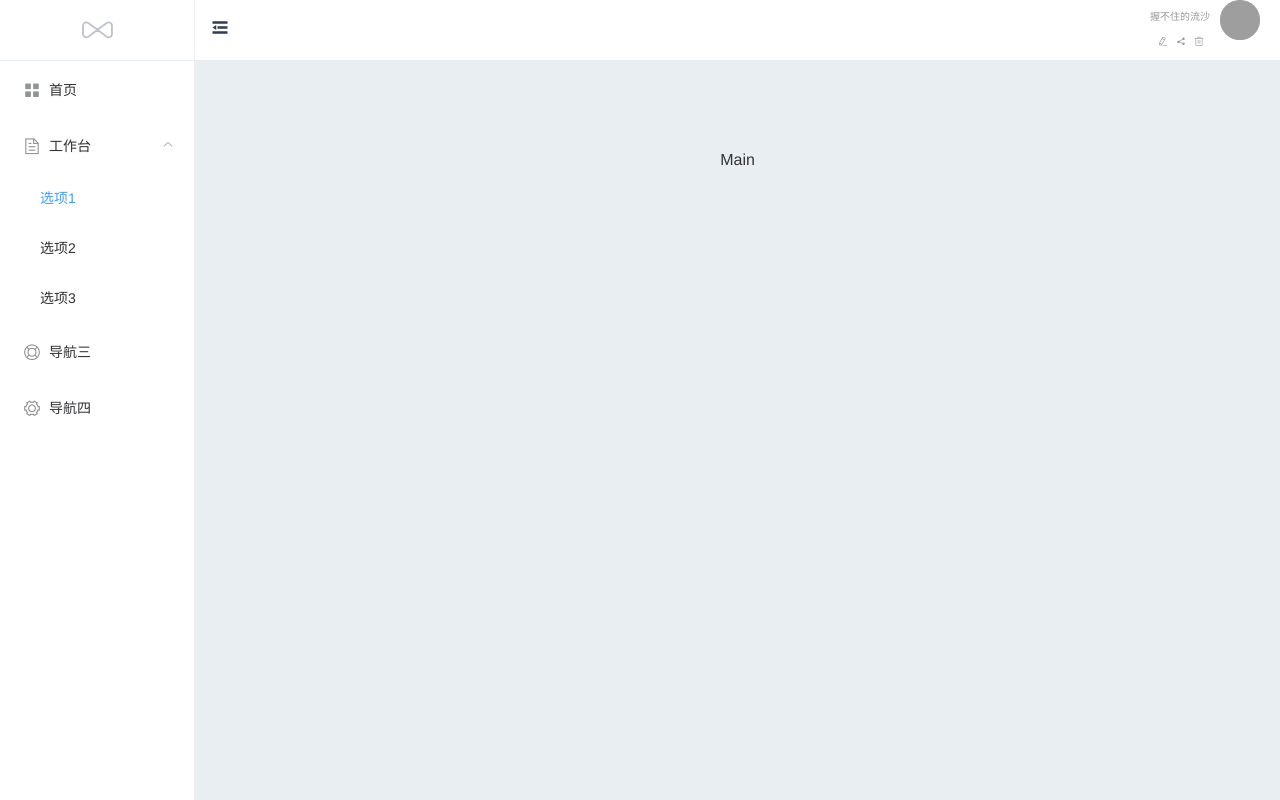
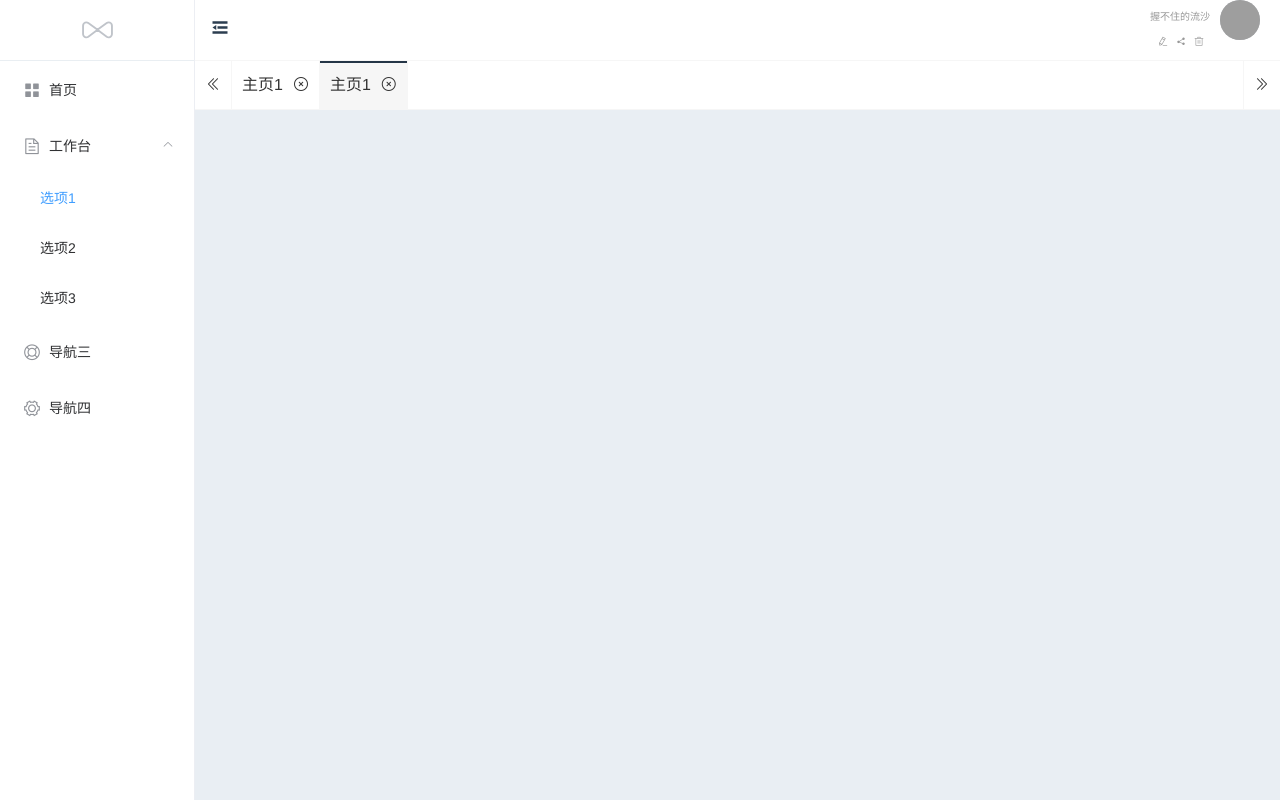
Before and after one commit to pseudo-god/vue-element-cold, a Vue app: page /#/ in a window 1280 px wide. Built offline with nearby package versions, Linux system fonts and the light colour scheme; grey boxes are pictures that could not be loaded.

Commit message:
feat: 完成导航tabs基本布局

```diff
--- a/src/layout/content.vue
+++ b/src/layout/content.vue
@@ -1,71 +1,108 @@
 <template>
-  <el-container class="main-container" :style="flexibleObj.mainStyle">
-    <el-header>
-      <el-row>
-        <el-col :span="24">
-          <div class="header-left">
-            <div class="flexible" @click="collapse">
-              <i class="el-icon-s-fold"></i>
+  <el-container
+    class="main-container"
+    :style="flexibleObj.mainStyle"
+    direction="vertical"
+  >
+    <Header></Header>
+    <el-container>
+      <el-main>
+        <div class="page-tabs">
+          <div class="left-page">
+            <i class="el-icon-d-arrow-left"></i>
+          </div>
+          <div class="right-page">
+            <i class="el-icon-d-arrow-right"></i>
+          </div>
+          <div class="tabs-box">
+            <div class="page-item">
+              <span class="title">主页1</span>
+              <i class="el-icon-circle-close"></i>
+            </div>
+            <div class="page-item active">
+              <span class="title">主页1</span>
+              <i class="el-icon-circle-close"></i>
             </div>
           </div>
-          <div class="header-right">
-            <div class="right-user">
-              <div class="user-info">
-                <div class="info-name">握不住的流沙</div>
-                <div class="info-other">
-                  <i class="el-icon-edit"></i>
-                  <i class="el-icon-share"></i>
-                  <i class="el-icon-delete"></i>
-                </div>
-              </div>
-              <div class="user-avatar">
-                <el-avatar
-                  src="https://cube.elemecdn.com/0/88/03b0d39583f48206768a7534e55bcpng.png"
-                ></el-avatar>
-              </div>
-            </div>
-          </div>
-        </el-col>
-      </el-row>
-    </el-header>
-    <el-container>
-      <el-main>Main </el-main>
+        </div>
+      </el-main>
     </el-container>
   </el-container>
 </template>
 <script>
-import { mapState, mapActions } from "vuex";
-
+import { mapState } from "vuex";
+import Header from "./header";
 export default {
-  name: "Content",
+  components: { Header },
   computed: {
     ...mapState({
       flexibleObj: (state) => state.app.flexibleObj,
     }),
   },
-  methods: {
-    ...mapActions({
-      setFlexible: "app/setFlexible",
-    }),
-    collapse() {
-      if (!this.flexibleObj.isCollapse) {
-        this.setFlexible({
-          isCollapse: true,
-          mainStyle: {
-            marginLeft: "65px",
-          },
-          elAside: "100%",
-        });
-      } else {
-        this.setFlexible({
-          isCollapse: false,
-          mainStyle: {
-            marginLeft: "195px",
-          },
-          elAside: "194px",
-        });
-      }
-    },
-  },
+  methods: {},
 };
 </script>
+<style scoped lang="scss">
+.page-tabs {
+  border-top: 1px solid #f6f6f6;
+  border-bottom: 1px solid #f6f6f6;
+  background-color: #fff;
+  div {
+    display: inline-block;
+    text-align: center;
+    line-height: 40px;
+    cursor: pointer;
+  }
+  .left-page,
+  .right-page {
+    padding: 4px 10px;
+    &:hover {
+      background-color: #f6f6f6;
+    }
+  }
+  .left-page {
+    float: left;
+    border-right: 1px solid #f6f6f6;
+  }
+  .right-page {
+    float: right;
+    border-left: 1px solid #f6f6f6;
+  }
+  .page-item {
+    border-right: 1px solid #f6f6f6;
+    padding: 4px 10px;
+    position: relative;
+    .title {
+      margin-right: 10px;
+    }
+    i {
+      &:hover {
+        color: #f00;
+      }
+    }
+    &:hover {
+      background-color: #f6f6f6;
+      &::after {
+        width: 100%;
+      }
+    }
+    &.active {
+      background-color: #f6f6f6;
+      &::after {
+        display: block;
+        width: 100%;
+      }
+    }
+    &::after {
+      content: "";
+      width: 0;
+      height: 2px;
+      background-color: #243546;
+      position: absolute;
+      top: 0;
+      left: 0;
+      transition: all 0.3s;
+    }
+  }
+}
+</style>
--- /dev/null
+++ b/src/layout/header.vue
@@ -0,0 +1,66 @@
+<template>
+  <el-header>
+    <el-row>
+      <el-col :span="24">
+        <div class="header-left">
+          <div class="flexible" @click="collapse">
+            <i class="el-icon-s-fold"></i>
+          </div>
+        </div>
+        <div class="header-right">
+          <div class="right-user">
+            <div class="user-info">
+              <div class="info-name">握不住的流沙</div>
+              <div class="info-other">
+                <i class="el-icon-edit"></i>
+                <i class="el-icon-share"></i>
+                <i class="el-icon-delete"></i>
+              </div>
+            </div>
+            <div class="user-avatar">
+              <el-avatar
+                src="https://cube.elemecdn.com/0/88/03b0d39583f48206768a7534e55bcpng.png"
+              ></el-avatar>
+            </div>
+          </div>
+        </div>
+      </el-col>
+    </el-row>
+  </el-header>
+</template>
+<script>
+import { mapState,mapActions } from "vuex";
+
+export default {
+  name: "Header",
+    computed: {
+    ...mapState({
+      flexibleObj: (state) => state.app.flexibleObj,
+    }),
+  },
+  methods: {
+    ...mapActions({
+      setFlexible: "app/setFlexible",
+    }),
+    collapse() {
+      if (!this.flexibleObj.isCollapse) {
+        this.setFlexible({
+          isCollapse: true,
+          mainStyle: {
+            marginLeft: "65px",
+          },
+          elAside: "100%",
+        });
+      } else {
+        this.setFlexible({
+          isCollapse: false,
+          mainStyle: {
+            marginLeft: "195px",
+          },
+          elAside: "194px",
+        });
+      }
+    },
+  },
+};
+</script>
--- a/src/style/element-ui.scss
+++ b/src/style/element-ui.scss
@@ -28,8 +28,7 @@
 .el-main {
   background-color: #e9eef3;
   color: #333;
-  text-align: center;
-  line-height: 160px;
+  padding: 0;
 }
 
  .el-container {
```
